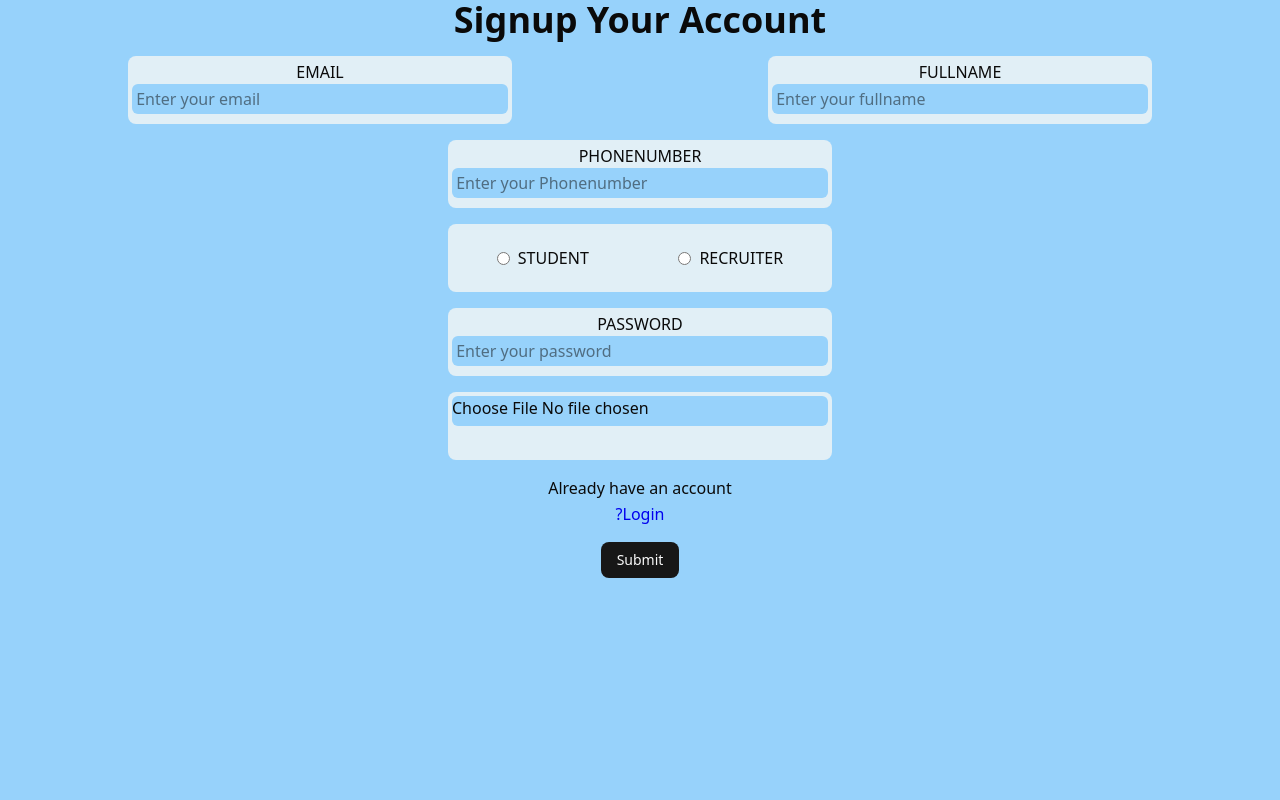
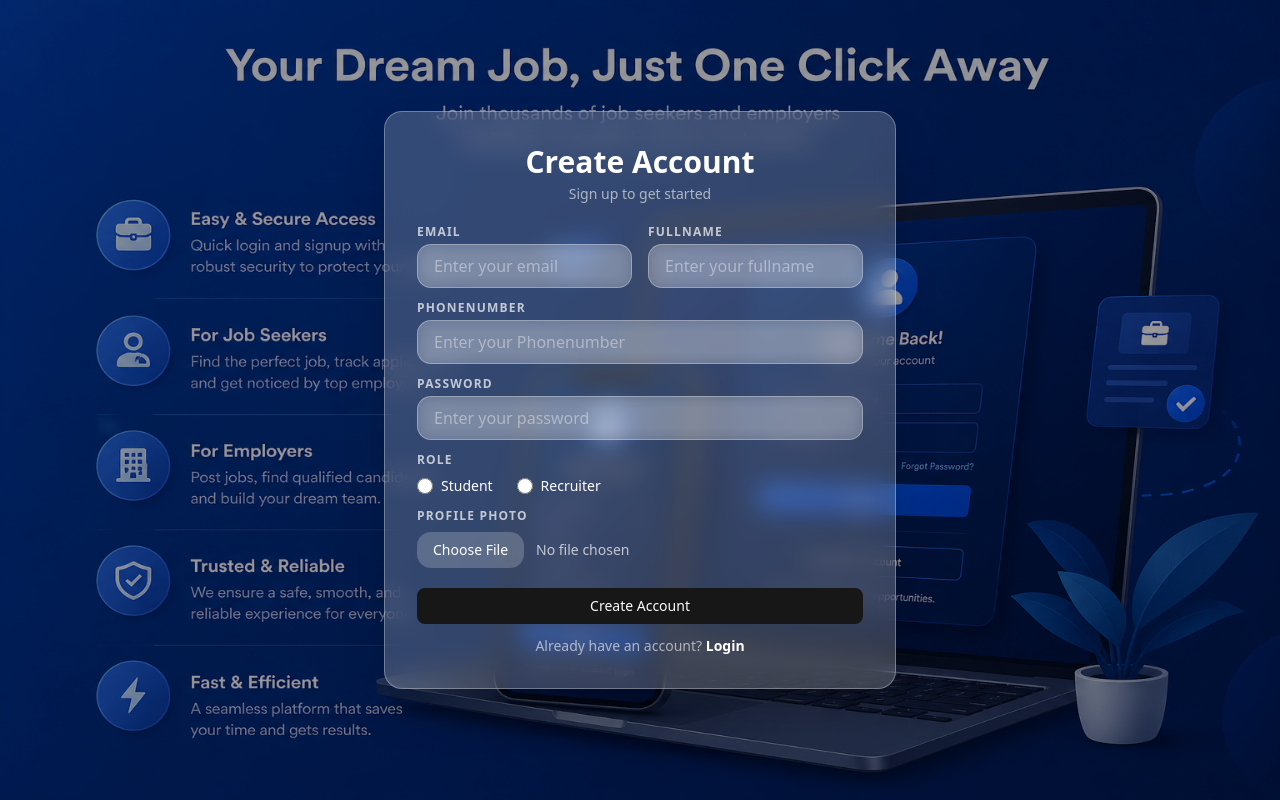
Before and after one commit to Bilal1lshk/job_portal_Frontend, a React (Vite) app: page /signup in a window 1280 px wide. Built offline with nearby package versions, Linux system fonts and the light colour scheme.

Commit message:
All work done wvp ready

```diff
--- a/src/components/Adminwork/Postdelete.jsx
+++ b/src/components/Adminwork/Postdelete.jsx
@@ -25,8 +25,9 @@ export default function Postdelete() {
         const response = await axios.get(`${Secret_admin_posts_keys}/delete/${id}`, {
             withCredentials: true
         })
+        console.log(response)
         if (!response) {
-            return toast.message("Cannot create a message")
+            return toast.message("Cannot delte a post")
         }
         toast.success(response.data.message)
         navigate("/admin/posts")
--- a/src/components/Job.jsx
+++ b/src/components/Job.jsx
@@ -4,14 +4,14 @@ import { Link } from 'react-router-dom'
 export default function Job({ job }) {
     return (
         <Link to={`/jobs/${job._id}`}>
-            <div  data-aos="fade-up-right" className='min-w-[30%]  shadow-md rounded-sm py-4 px-2 '>
+            <div  data-aos="fade-up-right" className='min-w-[30%]  shadow-md rounded-sm py-4 px-2 flex flex-col flex-wrap '>
                 <div>
                     <h1>{job?.company?.name}</h1>
                     <p>{job?.company?.description}</p>
                 </div>
                 <div>
                     <h4>{job?.title}</h4>
-                    <h5>{job?.description.slice(0, 50)}</h5>
+                    <h5>{job?.description.slice(0, 40)}</h5>
                 </div>
                 <div>
                     <p>Job requirements:</p>
--- a/src/components/resuable/labelandinput.jsx
+++ b/src/components/resuable/labelandinput.jsx
@@ -2,17 +2,36 @@ import React from 'react'
 
 export default function Labelandinput({ label, inputtext, input, change }) {
     return (
-        <>
-            <div className='bg-[#E1EFF6] rounded-md  mx-auto w-[30%] h-auto p-1'>
-                <div className='flex flex-col h-[60px]'>     <label className='text-md uppercase flex items-center mx-auto' htmlFor={label} typeof='text'>{label}</label>
-                    <input onChange={change} value={input.inputtext} name={label} placeholder={` Enter your ${label}`} className=' bg-[#97D2FB] outline-hidden rounded-sm h-[30px]' type={input} /></div>
-
-
-
-            </div>
-
-
-        </>
-
+        <div className='flex flex-col gap-1 w-full'>
+            <label
+                htmlFor={label}
+                className='text-xs font-semibold uppercase tracking-widest text-white/70'
+            >
+                {label}
+            </label>
+            <input
+                id={label}
+                onChange={change}
+                value={input[label]}
+                name={label}
+                type={inputtext}
+                placeholder={`Enter your ${label}`}
+                className='
+                    w-full
+                    h-11
+                    px-4
+                    rounded-xl
+                    bg-white/20
+                    border border-white/30
+                    text-white
+                    placeholder:text-white/40
+                    outline-none
+                    focus:border-white/60
+                    focus:bg-white/30
+                    transition
+                    backdrop-blur-sm
+                '
+            />
+        </div>
     )
 }
--- a/src/components/resuable/navbar.jsx
+++ b/src/components/resuable/navbar.jsx
@@ -60,7 +60,7 @@ export default function Navbar() {
                                 )
                         }
                         {!user ? (
-                            <div className='h-full  flex items-center justify-center pr-10 gap-4'>
+                            <div className='h-full w-full  flex   justify-center items-end flex-col md:flex-row pr-10 gap-4'>
                                 <Link to={"/login"}><Button className={"p-5"}>Login</Button></Link>
                                 <Link to="/signup"><Button className={"p-5"}>Signup</Button></Link>
                             </div>
--- a/src/pages/Logout/Logout.jsx
+++ b/src/pages/Logout/Logout.jsx
@@ -35,7 +35,7 @@ export default function Logout() {
     return (
         <div className={"bg-red-300  min-h-screen min-w-screen"}>
             <Dialog >
-                <DialogTrigger className="text-4xl text-amber-300  h-full w-full ">
+                <DialogTrigger className="text-xl md:text-4xl text-amber-300  h-full w-full ">
                     <div className=' flex items-center justify-center pt-[200px]  shadow-accent-foreground '><p className='bg-red-700 px-2 py-3 rounded-xl'>Logout Your account</p></div></DialogTrigger>
                 <DialogContent>
                     <DialogHeader>
--- a/src/pages/login/Login.jsx
+++ b/src/pages/login/Login.jsx
@@ -8,6 +8,7 @@ import { useDispatch, useSelector } from 'react-redux'
 import { changeloading } from '../../redux/Loginslice.js'
 import { useNavigate } from 'react-router-dom'
 import { Setuservalue } from '../../redux/Setuser.js'
+import loginimage from "../../../public/Login.png"
 export default function Login() {
   const navigate = useNavigate()
   const loadingvalue = useSelector((state) => state.auth.loading);
@@ -42,14 +43,30 @@ export default function Login() {
     }
   }
   return (
-    <div className='h-screen w-full bg-[#97D2FB]'>
-      <form onSubmit={formsubmit} className='flex flex-col items-center  gap-4'>
-        <h1 className='text-4xl font-bold'>Login Your Account </h1>
-        <Labelandinput input={input} change={changeeventhandeler} label={"email"} inputtext={"email"} />
-        <Labelandinput input={input} change={changeeventhandeler} label={"password"} inputtext={"password"} />
-        {
-          loadingvalue ? <Button className={""}>loading...</Button> : <Button type="submit">Login</Button>}
-      </form>
+    <div className='h-screen w-full bg-[#97D2FB] relative'>
+    <img src={loginimage} className="h-full w-full object-fit absolute inset-0" alt="" />
+
+    {/* centered form */}
+    <div className='absolute inset-0 flex items-center justify-center'>
+        <form onSubmit={formsubmit} className='bg-blue-300  backdrop-blur-md
+            bg-white/20
+            border border-white/30
+            rounded-2xl
+            p-8
+            flex flex-col
+            gap-4
+            w-[90%] max-w-md
+            shadow-2xl'>
+            <h1 className='text-4xl font-bold text-[#ADD8E6]'>Login Your Account</h1>
+            <Labelandinput input={input} change={changeeventhandeler} label={"email"} inputtext={"email"} />
+            <Labelandinput input={input} change={changeeventhandeler} label={"password"} inputtext={"password"} />
+            {loadingvalue
+                ? <Button>Loading...</Button>
+                : <Button type="submit">Login</Button>
+            }
+        </form>
     </div>
+</div>
+
   )
 }
--- a/src/pages/signup/Signup.jsx
+++ b/src/pages/signup/Signup.jsx
@@ -6,6 +6,7 @@ import { useState } from 'react'
 import { Secret_api_key } from "../../Constants/keys.js"
 import axios from 'axios'
 import { toast } from 'sonner'
+import image from "../../../public/Login.png"
 export default function Signup() {
     const navigate = useNavigate()
     const [input, setinput] = useState({
@@ -51,57 +52,117 @@ export default function Signup() {
 
     }
    return (
-        <>
-            <div className='h-screen w-full bg-[#97D2FB]'>
-                <form onSubmit={formsubmit} className='flex flex-col items-center  gap-4'>
-                    <h1 className='text-4xl font-bold'>Signup Your Account </h1>
-                    <div className='flex  w-full'><Labelandinput input={input} change={changeeventhandeler} label={"email"} inputtext={"email"} />
-                        <Labelandinput input={input} change={changeeventhandeler} label={"fullname"} inputtext={"fullname"} /></div>
+    <div className='min-h-screen w-full relative overflow-hidden'>
+        {/* Background image */}
+        <img
+            src={image}
+            className="h-full w-full object-fit absolute inset-0"
+            alt=""
+        />
 
-                    <Labelandinput input={input} change={changeeventhandeler} label={"Phonenumber"} inputtext={"Phonenumber"} />
-                    <div className='bg-[#E1EFF6] rounded-md  mx-auto w-[30%] h-auto p-1'>
-                        <div className='flex item-start justify-around h-[60px]'>
-                            <label className='text-md uppercase flex  items-center gap-2'>
+        {/* Dark overlay */}
+        <div className='absolute inset-0 bg-black/40' />
+
+        {/* Centered card */}
+        <div className='absolute inset-0 flex items-center justify-center px-1  py-10'>
+            <form
+                onSubmit={formsubmit}
+                className='
+                    backdrop-blur-md
+                    bg-white/20
+                    border border-white/30
+                    rounded-2xl
+                    p-8
+                    flex flex-col
+                    gap-3
+                    w-full max-w-lg
+                    shadow-2xl
+                '
+            >
+                {/* Title */}
+                <div className='text-center mb-2'>
+                    <h1 className='text-3xl font-bold text-white'>Create Account</h1>
+                    <p className='text-white/60 text-sm mt-1'>Sign up to get started</p>
+                </div>
+
+                {/* Email + Fullname row */}
+                <div className='flex flex-col sm:flex-row gap-4'>
+                    <Labelandinput input={input} change={changeeventhandeler} label={"email"} inputtext={"email"} />
+                    <Labelandinput input={input} change={changeeventhandeler} label={"fullname"} inputtext={"text"} />
+                </div>
+
+                {/* Phone */}
+                <Labelandinput input={input} change={changeeventhandeler} label={"Phonenumber"} inputtext={"text"} />
+
+                {/* Password */}
+                <Labelandinput input={input} change={changeeventhandeler} label={"password"} inputtext={"password"} />
+
+                {/* Role */}
+                <div className='flex flex-col gap-2'>
+                    <label className='text-xs font-semibold uppercase tracking-widest text-white/70'>
+                        Role
+                    </label>
+                    <div className='flex gap-6'>
+                        <label className='flex items-center gap-2 text-white text-sm cursor-pointer'>
                             <input
                                 onChange={changeeventhandeler}
                                 type="radio"
                                 name='role'
                                 value='student'
+                                className='accent-white w-4 h-4'
                             />
                             Student
                         </label>
-
-                            <label className='text-md uppercase flex items-center gap-2'>
+                        <label className='flex items-center gap-2 text-white text-sm cursor-pointer'>
                             <input
                                 onChange={changeeventhandeler}
                                 type="radio"
                                 name='role'
                                 value='recruiter'
+                                className='accent-white w-4 h-4'
                             />
                             Recruiter
                         </label>
-
+                    </div>
                 </div>
 
+                {/* Profile photo */}
+                <div className='flex flex-col gap-2'>
+                    <label className='text-xs font-semibold uppercase tracking-widest text-white/70'>
+                        Profile Photo
+                    </label>
+                    <input
+                        type="file"
+                        name="file"
+                        accept="image/*"
+                        onChange={changefilehandeler}
+                        className='
+                            text-sm text-white/70
+                            file:mr-3 file:py-2 file:px-4
+                            file:rounded-xl file:border-0
+                            file:text-sm file:font-medium
+                            file:bg-white/20 file:text-white
+                            file:cursor-pointer
+                            hover:file:bg-white/30
+                            cursor-pointer
+                        '
+                    />
+                </div>
 
+                {/* Submit */}
+                <Button type="submit" className='w-full mt-2'>
+                    Create Account
+                </Button>
 
-                    </div>
-                    <Labelandinput input={input} change={changeeventhandeler} label={"password"} inputtext={"password"} />
-
-                    <div className='bg-[#E1EFF6] rounded-md  mx-auto w-[30%] h-auto p-1'>
-                        <div className='flex flex-col h-[60px]'>
-                            <input type="file" name="file" onChange={changefilehandeler} className=' bg-[#97D2FB] outline-hidden rounded-sm h-[30px]' /></div>
-
-
-
-                    </div>
-                    <p>
-                        Already have an account
+                {/* Login link */}
+                <p className='text-center text-white/60 text-sm'>
+                    Already have an account?{' '}
+                    <Link to="/login" className='text-white font-semibold hover:underline'>
+                        Login
+                    </Link>
                 </p>
-                    <Link to="/login"><p className='text-[#0000EE] -mt-3.5'>?Login</p></Link>
-                    <Button type="submit">Submit</Button>
             </form>
         </div>
-        </>
+    </div>
 )
 }
```
Also changed, not shown: src/components/Adminwork/JobDeatils.jsx (+88 -26 lines), src/components/ViewApplicants.jsx (+6 -5 lines), public/Login.png (added). Lines whose indentation alone changed are shown as unchanged.
